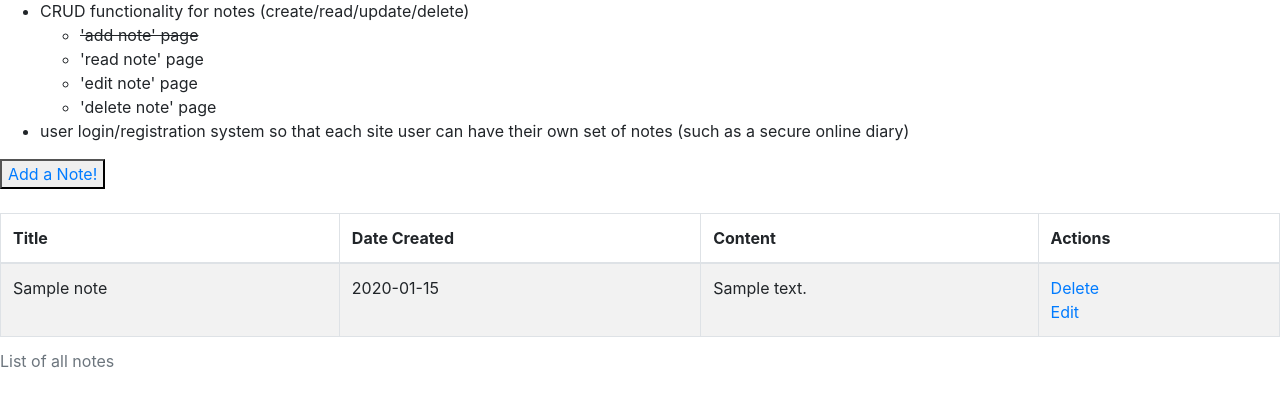
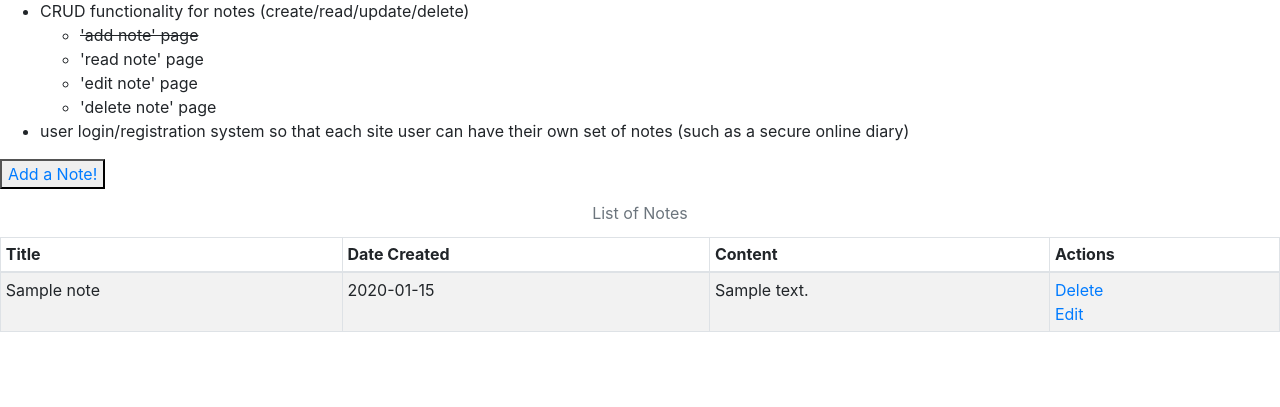
Before and after one commit to saimayunus925/notes-app, a Flask app: page / in a window 1280 px wide. Shown: the part 267-674 px from the top of the page. Run offline with Flask 2, Linux system fonts and the light colour scheme; tables that the repository leaves empty hold one stand-in row (values such as "Sample post"); some libraries are stand-ins or nearby versions.

Commit message:
added 'table-sm' class to make table look more compact and not waste space

```diff
--- a/notes_app/templates/index.html
+++ b/notes_app/templates/index.html
@@ -34,12 +34,11 @@
     </button>
 
     <br>
-    <br>
 
     <!-- list of notes -->
 
-    <table class="table table-bordered table-striped">
-        <caption>List of all notes</caption>
+    <table class="table table-bordered table-striped table-sm">
+        <caption style="caption-side: top;text-align: center;" id="">List of Notes</caption>
         <thead>
             <tr>
                 <th scope="col">Title</th>
```
